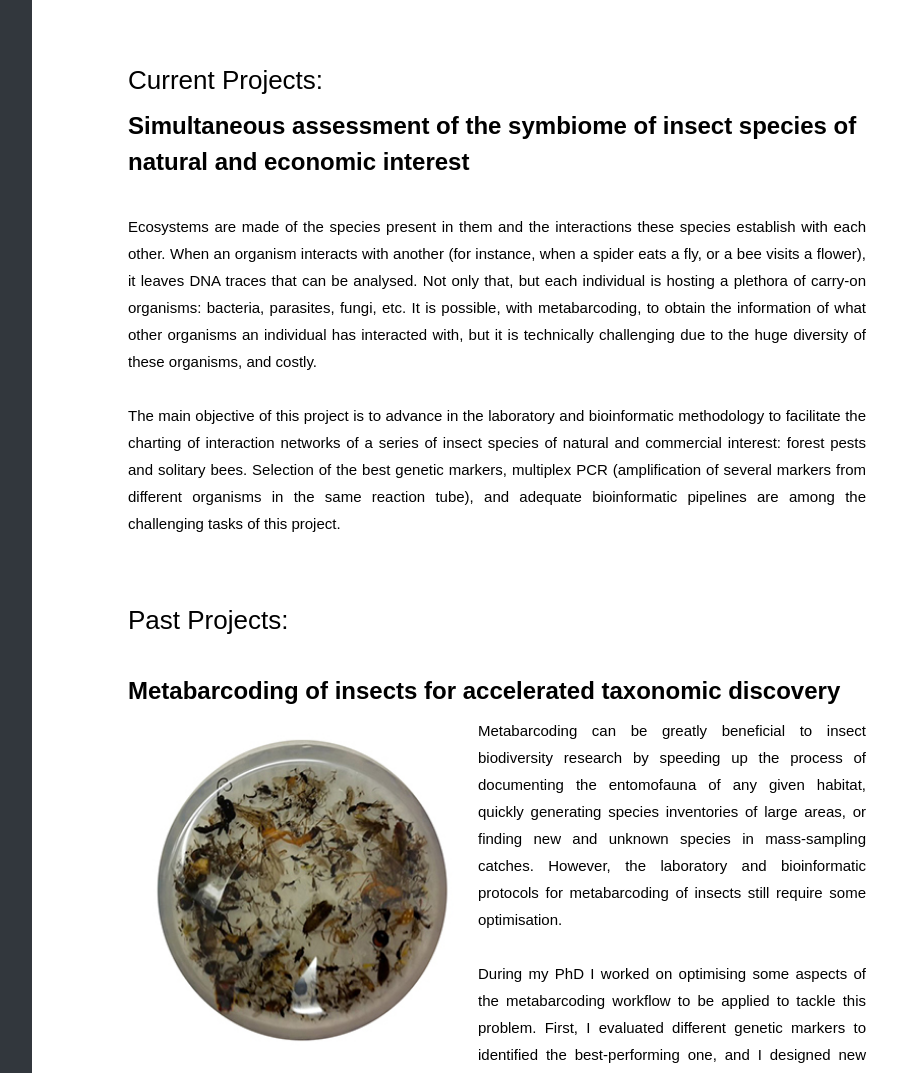
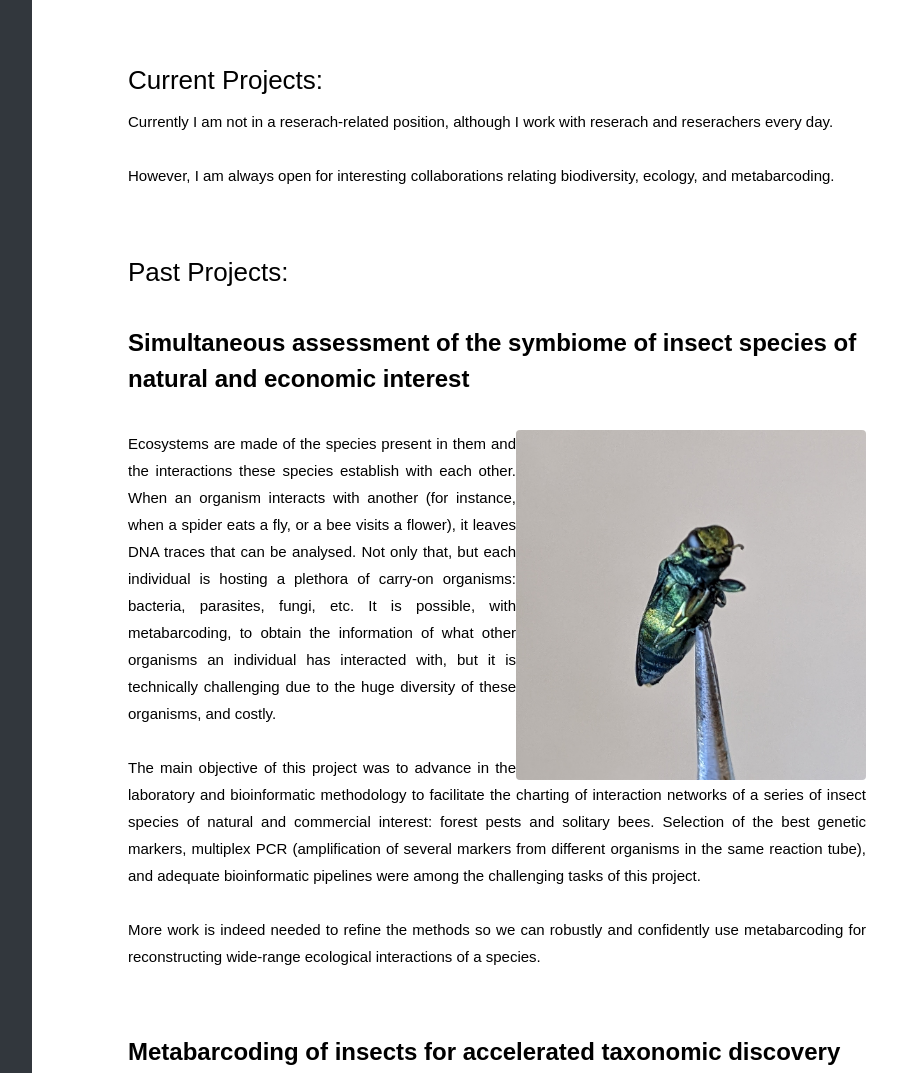
Before and after one commit to metagusano/metagusano.github.io, a plain HTML site: page research.html in a window 1280 px wide. Shown: the part 683-1756 px from the top of the page, without its empty margins (318-1215 px from the left). Drawn offline with Linux system fonts and the light colour scheme; files whose address does not match are found by name.

Commit message:
Update research.html

```diff
--- a/research.html
+++ b/research.html
@@ -51,19 +51,23 @@
 						<h2>Research</h2>
 					</div>
 					<div class="p-5">
-					  <p style="font-family:arial;font-size:16px" align="justify">I have marveled at Earth's biodiversity for as long as I can remember. For my professional career, I am interested in understanding how that biodiversity is generated and articulated in ecosystems. This means identifying and documenting the species that compose them, how they originated, and how they interact with each other. To accomplish such a task it is necessary to work with a variety of disciplines, from taxonomy, to evolutionary biology, or quantitative ecology.
-					  <br><br>As a molecular ecologist, I study ecosystems from the viewpoint of their smallest component: DNA. To do so I apply molecular techniques that rely on DNA sequencing, mainly (but not only) DNA metabarcoding. Metabarcoding is a technique that allows the simultaneous identification of species from a mixed sample by the amplification and examination of a short genetic sequence. These mixed samples can be bulk samples (for instance, an insect trap or a plankton tow net sample), environmental DNA samples (eDNA, like water from a river or soil), and other diverse types of samples (scats, gut contents, air filtering samples, etc.). Compared to traditional methods of identification, metabarcoding is faster, has higher taxonomic resolution, and can be used with samples in which the individuals are not physically present, or are degraded.</p>
-					  <div class="pt-5">
+					<p style="font-family:arial;font-size:16px" align="justify">I have marveled at Earth's biodiversity for as long as I can remember. For my professional career, I am interested in understanding how that biodiversity is generated and articulated in ecosystems. This means identifying and documenting the species that compose them, how they originated, and how they interact with each other. To accomplish such a task it is necessary to work with a variety of disciplines, from taxonomy, to evolutionary biology, or quantitative ecology.
+					<br><br>As a molecular ecologist, I study ecosystems from the viewpoint of their smallest component: DNA. To do so I apply molecular techniques that rely on DNA sequencing, mainly (but not only) DNA metabarcoding. Metabarcoding is a technique that allows the simultaneous identification of species from a mixed sample by the amplification and examination of a short genetic sequence. These mixed samples can be bulk samples (for instance, an insect trap or a plankton tow net sample), environmental DNA samples (eDNA, like water from a river or soil), and other diverse types of samples (scats, gut contents, air filtering samples, etc.). Compared to traditional methods of identification, metabarcoding is faster, has higher taxonomic resolution, and can be used with samples in which the individuals are not physically present, or are degraded.</p>
+					<div class="pt-5">
 						<h2 style="font-family:arial;font-size:26px">Current Projects:</h2>
 					</div>
-					<h4 style="font-family:arial"><strong>Simultaneous assessment of the symbiome of insect species of natural and economic interest</strong></h4>
-					<br>
-					  <p style="font-family:arial;font-size:15px" align="justify">Ecosystems are made of the species present in them and the interactions these species establish with each other. When an organism interacts with another (for instance, when a spider eats a fly, or a bee visits a flower), it leaves DNA traces that can be analysed. Not only that, but each individual is hosting a plethora of carry-on organisms: bacteria, parasites, fungi, etc. It is possible, with metabarcoding, to obtain the information of what other organisms an individual has interacted with, but it is technically challenging due to the huge diversity of these organisms, and costly.
-						<br><br>The main objective of this project is to advance in the laboratory and bioinformatic methodology to facilitate the charting of interaction networks of a series of insect species of natural and commercial interest: forest pests and solitary bees. Selection of the best genetic markers, multiplex PCR (amplification of several markers from different organisms in the same reaction tube), and adequate bioinformatic pipelines are among the challenging tasks of this project.</p>
+					<p style="font-family:arial;font-size:15px" align="justify">Currently I am not in a reserach-related position, although I work with reserach and reserachers every day.
+					<br><br>However, I am always open for interesting collaborations relating biodiversity, ecology, and metabarcoding.</p>
 					<div class="pt-5">
 						<h2 style="font-family:arial;font-size:26px">Past Projects:</h2>
 					</div>
 					<br>
+					<h4 style="font-family:arial"><strong>Simultaneous assessment of the symbiome of insect species of natural and economic interest</strong></h4>
+					<br>
+					<p style="font-family:arial;font-size:15px" align="justify"><img class="rounded float-right" src="images/EAB.jpg" alt="EAB" width= "350" height= "350"/>Ecosystems are made of the species present in them and the interactions these species establish with each other. When an organism interacts with another (for instance, when a spider eats a fly, or a bee visits a flower), it leaves DNA traces that can be analysed. Not only that, but each individual is hosting a plethora of carry-on organisms: bacteria, parasites, fungi, etc. It is possible, with metabarcoding, to obtain the information of what other organisms an individual has interacted with, but it is technically challenging due to the huge diversity of these organisms, and costly.
+					<br><br>The main objective of this project was to advance in the laboratory and bioinformatic methodology to facilitate the charting of interaction networks of a series of insect species of natural and commercial interest: forest pests and solitary bees. Selection of the best genetic markers, multiplex PCR (amplification of several markers from different organisms in the same reaction tube), and adequate bioinformatic pipelines were among the challenging tasks of this project.
+					<br><br>More work is indeed needed to refine the methods so we can robustly and confidently use metabarcoding for reconstructing wide-range ecological interactions of a species.</p>
+					<div class="pt-5">
 					<h4 style="font-family:arial"><strong>Metabarcoding of insects for accelerated taxonomic discovery</strong></h4>
 					<p style="font-family:arial;font-size:15px" align="justify"><img class="rounded float-left" src="images/MTsample.jpg" alt="MTsample" width= "350" height= "350"/>Metabarcoding can be greatly beneficial to insect biodiversity research by speeding up the process of documenting the entomofauna of any given habitat, quickly generating species inventories of large areas, or finding new and unknown species in mass-sampling catches. However, the laboratory and bioinformatic protocols for metabarcoding of insects still require some optimisation.
 					<br><br>During my PhD I worked on optimising some aspects of the metabarcoding workflow to be applied to tackle this problem. First, I evaluated different genetic markers to identified the best-performing one, and I designed new primers for the mitochondrial rRNA gene 16S that outperforms previously designed ones. I also investigated how using different markers and sample types simultaneously increase biodiversity detection. More specifically, I tested the potential of extracting insects' DNA from the preservative ethanol used in the sampling. Since that didn't result in a viable alternative to the destruction of the insects for the extraction of the DNA, I evaluated different techniques for obtaining the DNA from bulk samples of insects in a non-destructive way, so the catched individuals could be later examined by taxonomists to identify and describe new species.
```
